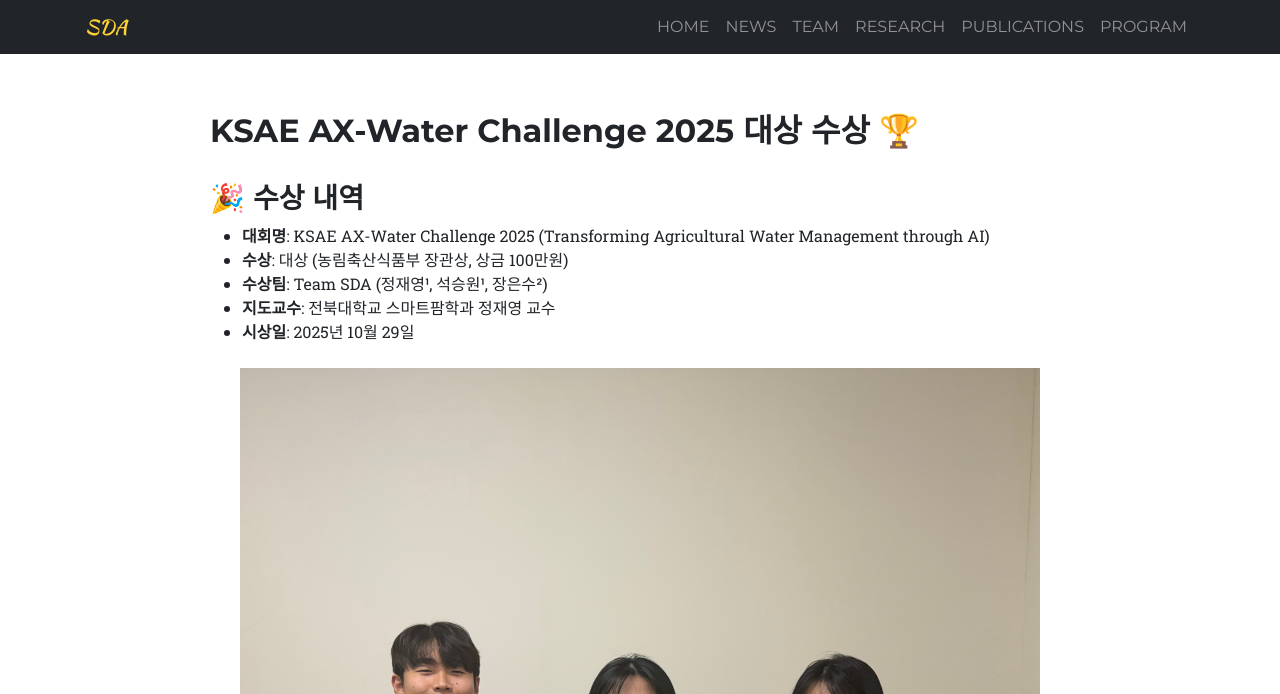
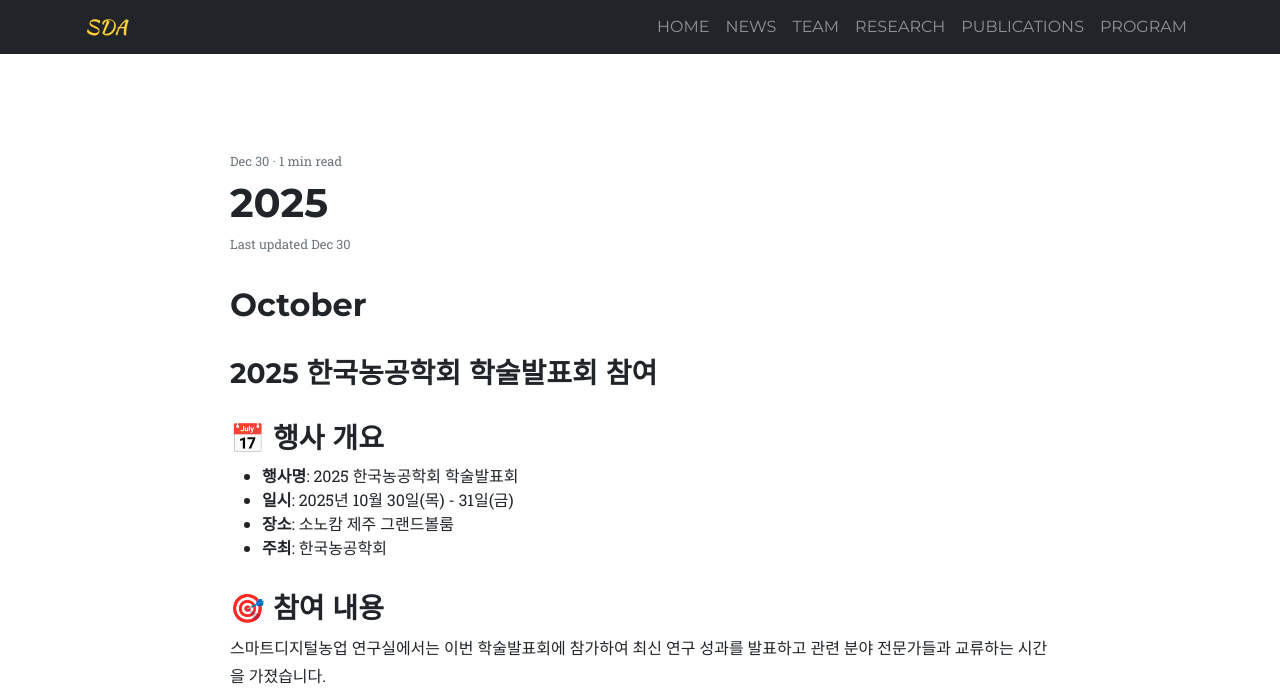
Before and after one commit to SmartDigitalAg/SmartDigitalAg.github.io, a Jekyll site: the page built from _posts/2025-12-30-2025.md, in a window 1280 px wide and 1400 px high. Shown: the top 694 px of the window. Built offline with Jekyll 4.4.1, drawn with Linux system fonts in a browser that asks for light colours; some web fonts are replaced; some of the changed text lies outside the part shown; grey boxes are pictures that could not be loaded.

Commit message:
news 페이지 post 정리 및 recent posts 추가 | 2026. 01 기준 인원 수정

```diff
--- /dev/null
+++ b/_includes/recent_post.html
@@ -0,0 +1,39 @@
+  <div class="container">
+
+    <div class="d-flex justify-content-between align-items-center mb-4">
+      <h2 class="section-heading text-uppercase">Recent Posts</h2>
+      <a class="btn btn-primary btn-m text-uppercase" href="/posts.html">See All</a>
+    </div>
+
+    <div class="row">
+      {% assign posts = site.categories.news | sort: "date" | reverse %}
+      {% assign shown = 0 %}
+
+      {% for post in posts %}
+        {% if post.url != page.url and shown < 3 %}
+          <div class="col-md-6 col-lg-4 mb-4">
+            <a href="{{ post.url }}" class="card h-100 border-0 shadow-sm bg-dark text-white p-4 text-decoration-none">
+              <div class="card-body d-flex flex-column justify-content-between">
+                <div>
+                  <small class="text-muted d-block mb-2">
+                    {{ post.date | date: "%b %e" }} ·
+                    {{ post.content | number_of_words | divided_by:200 | ceil }} min read
+                  </small>
+                  <h5 class="card-title">{{ post.title }}</h5>
+                  <p class="card-text">{{ post.summary | truncate: 120 }}</p>
+                </div>
+                <div class="d-flex justify-content-between align-items-center mt-3 text-muted small">
+                  <span><i class="fas fa-eye"></i> {{ post.views | default: 0 }}</span>
+                  <span><i class="fas fa-comment"></i> {{ post.comments | default: 0 }}</span>
+                  <span><i class="fas fa-heart"></i> {{ post.likes | default: 0 }}</span>
+                </div>
+              </div>
+            </a>
+          </div>
+
+          {% assign shown = shown | plus: 1 %}
+        {% endif %}
+      {% endfor %}
+    </div>
+
+  </div>
--- /dev/null
+++ b/_layouts/post.html
@@ -0,0 +1,30 @@
+---
+layout: default
+nav: post
+---
+
+<div class="post-content-wrapper">
+  <div class="container post-container">
+      <!-- Meta (date · read time) -->
+    <div class="post-meta text-muted small mb-2">
+      {{ page.date | date: "%b %e" }}
+      ·
+      {{ page.content | number_of_words | divided_by:250 | ceil }} min read
+    </div>
+
+    <!-- Title -->
+    <h1 class="post-title mb-2">
+      {{ page.title }}
+    </h1>
+
+    <!-- Last updated -->
+    {% if page.last_updated %}
+    <div class="text-muted small mb-4">
+      Last updated {{ page.last_updated | date: "%b %e" }}
+    </div>
+    {% endif %}
+    {{ content }}
+  </div>
+</div>
+
+{% include recent_post.html %}
--- a/_posts/2025-10-31-ksae AX-Water challenge.md
+++ b/_posts/2025-12-30-2025.md
@@ -1,26 +1,43 @@
 ---
-layout: default
-title: "KSAE AX-Water Challenge 2025 대상 수상"
-date: 2025-10-29
+layout: post
+title: "2025"
+date: 2025-12-30
+last_updated: 2025-12-30
 categories: news
-summary: "농업용 저수지 수위 및 다출처 데이터를 활용한 저수지 운영 인공지능 모델 개발로 KSAE AX-Water Challenge 2025 대상(농림축산식품부 장관상)을 수상했습니다."
+summary: ""
 views: 0
 comments: 0
 likes: 0
 nav: post
-image: /assets/img/news/농공 AI 대상 사진.jpg
+---
+## October
+
+### 2025 한국농공학회 학술발표회 참여
+
+### 📅 행사 개요
+- **행사명**: 2025 한국농공학회 학술발표회
+- **일시**: 2025년 10월 30일(목) - 31일(금)
+- **장소**: 소노캄 제주 그랜드볼룸
+- **주최**: 한국농공학회
+
+### 🎯 참여 내용
+
+스마트디지털농업 연구실에서는 이번 학술발표회에 참가하여 최신 연구 성과를 발표하고 관련 분야 전문가들과 교류하는 시간을 가졌습니다.
+
+<img src="/assets/img/news/2025/20251031_농공학회_참석.jpg" alt="학회 참석" style="max-width: 800px; width: 100%; height: auto; display: block; margin: 20px auto;">
+
 ---
 
 ## KSAE AX-Water Challenge 2025 대상 수상 🏆
-
+농업용 저수지 수위 및 다출처 데이터를 활용한 저수지 운영 인공지능 모델 개발로 KSAE AX-Water Challenge 2025 대상(농림축산식품부 장관상)을 수상했습니다.
 ### 🎉 수상 내역
 - **대회명**: KSAE AX-Water Challenge 2025 (Transforming Agricultural Water Management through AI)
 - **수상**: 대상 (농림축산식품부 장관상, 상금 100만원)
-- **수상팀**: Team SDA (정재영¹, 석승원¹, 장은수²)
-- **지도교수**: 전북대학교 스마트팜학과 정재영 교수
+- **수상팀**: Team SDA (정재영, 석승원, 장은수)
+- **지도교수**: 전북대학교 스마트팜학과 김태곤 교수
 - **시상일**: 2025년 10월 29일
 
-<img src="/assets/img/news/농공 AI 대상 사진.jpg" alt="KSAE AX-Water Challenge 2025 대상 수상" style="max-width: 800px; width: 100%; height: auto; display: block; margin: 20px auto;">
+<img src="/assets/img/news/2025/20251029_농공AI_대상.jpg" alt="KSAE AX-Water Challenge 2025 대상 수상" style="max-width: 800px; width: 100%; height: auto; display: block; margin: 20px auto;">
 
 ### 📊 연구 주제
 
@@ -55,11 +72,11 @@
 
 ### 📋 연구 포스터
 
-<img src="/assets/img/news/농공AI_포스터.png" alt="KSAE AX-Water Challenge 2025 연구 포스터" style="max-width: 900px; width: 100%; height: auto; display: block; margin: 20px auto;">
+<img src="/assets/img/news/2025/20251029_농공AI_포스터.png" alt="KSAE AX-Water Challenge 2025 연구 포스터" style="max-width: 900px; width: 100%; height: auto; display: block; margin: 20px auto;">
 
 ### 💡 연구 성과
 
-본 연구는 LSTM과 GRU 모델을 활용하여 실시간 저수지 수위 예측 모델을 개발했습니다. 특히:
+본 연구는 LSTM과 GRU 모델을 활용하여 실시간 저수지 수위 예측 모델을 개발했습니다.
 - 입력 변수 최적화를 통한 예측 정확도 향상
 - Attention 메커니즘을 통한 모델 해석 가능성 확보
 - 실시간 기상 예측 데이터와 저수지 수위 데이터를 연계하여 예측 성능 개선
@@ -69,5 +86,6 @@
 
 이번 수상은 AI 기술을 활용한 스마트 농업 용수 관리 시스템의 가능성을 입증한 성과입니다. 기후변화 시대에 농업 용수의 효율적 관리를 위한 실용적 솔루션을 제시했다는 점에서 높은 평가를 받았습니다.
 
+---
 
 *Smart Digital Agriculture Lab, Department of Smart Farm, Jeonbuk National University*
--- a/posts.html
+++ b/posts.html
@@ -4,7 +4,7 @@
 permalink: /posts.html
 nav: post
 ---
-{% include post_nav.html %}
+
 <section class="page-section" id="all-news">
   <div class="container">
     <div class="text-left mb-4">
```
Also changed, not shown: _data/sitetext.yml (+11 -9 lines), _includes/footer.html (+29 -32 lines), _includes/modals.html (+8 -2 lines), _posts/2025-10-31-korean-agricultural-engineering-society.md (deleted, +0 -29 lines), _posts/2026-01-01-2026.md (added, +16 -0 lines), _includes/news.html (line endings or trailing spaces), assets/img/news/2025/20251029_농공AI_대상.jpg (renamed from assets/img/news/농공 AI 대상 사진.jpg), assets/img/team/kyeongwon.jpg (added), 3 other files.
